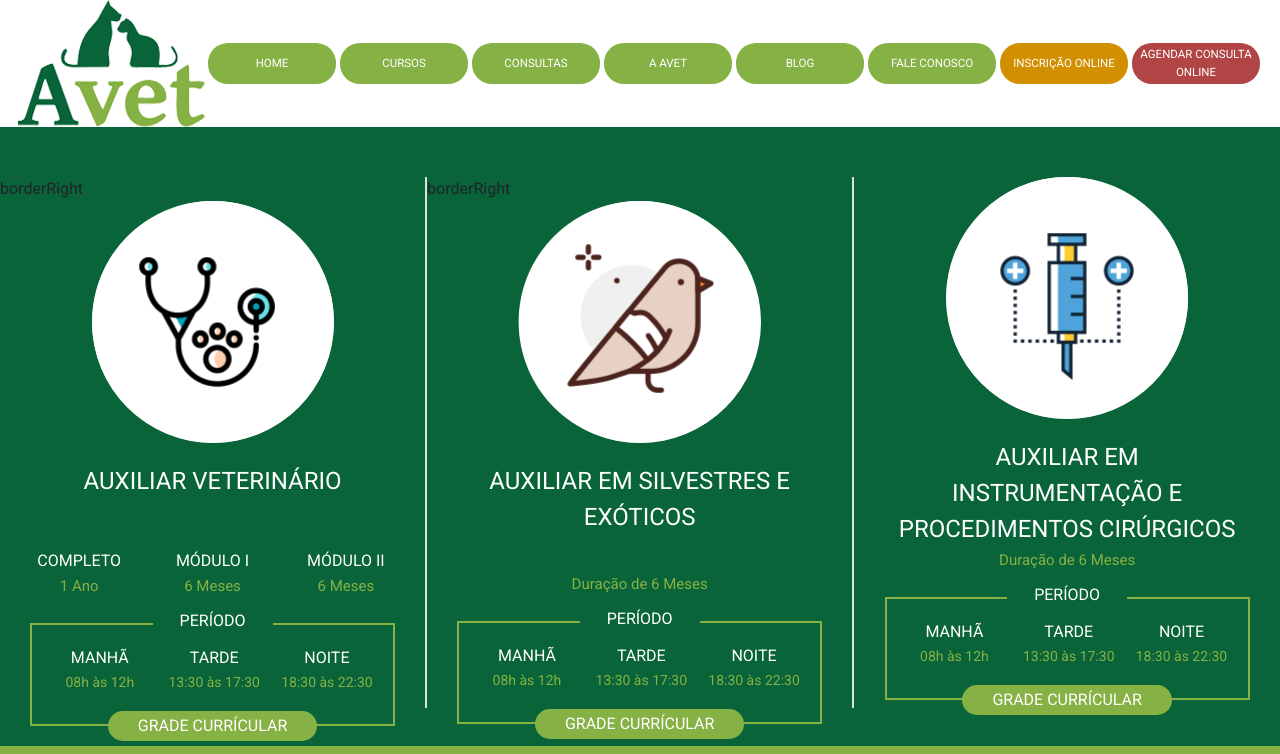
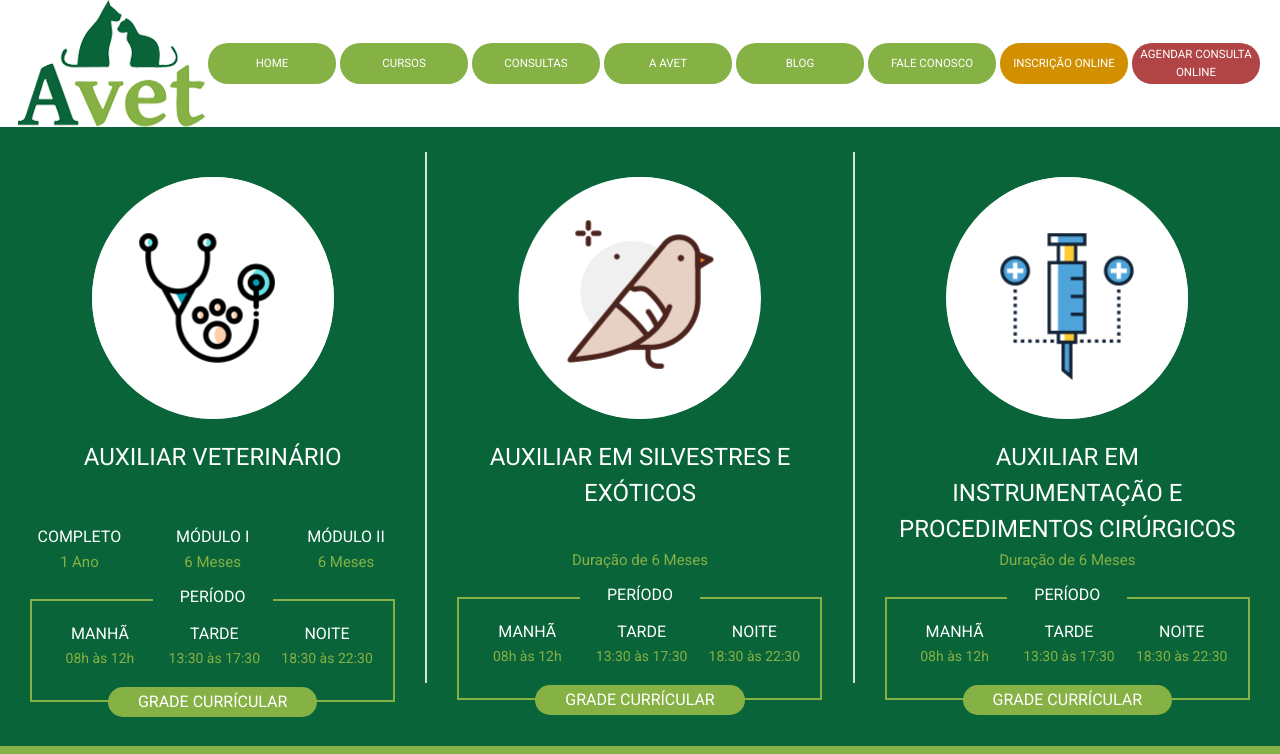
Before and after one commit to marcusviniciusmo/Avet_Cursos_Website, a React (Create React App) app in the folder frontend/: page /cursos in a window 1280 px wide. Shown: the top 754 px of the page. Built offline with nearby package versions, Linux system fonts and the light colour scheme.

Commit message:
Border component styling

```diff
--- a/frontend/src/components/Border/index.tsx
+++ b/frontend/src/components/Border/index.tsx
@@ -1,8 +1,8 @@
+import './styles.css';
+
 function Border() {
   return (
-    <>
-      borderRight
-    </>
+    <div id='borderContainer' />
   );
 };
 
--- /dev/null
+++ b/frontend/src/components/Border/styles.css
@@ -0,0 +1,5 @@
+div#borderContainer {
+  border-right: 2px solid #D4E4DC;
+  height: 531px;
+  margin: auto;
+}
--- a/frontend/src/components/CourseCard/index.tsx
+++ b/frontend/src/components/CourseCard/index.tsx
@@ -11,17 +11,8 @@ function CourseCard() {
       {
         Courses.map((course) => {
           return (
-            <div
-              id='courseCardContainer'
-              style={{
-                borderRight: course.borderRight ? '2px solid #D4E4DC' : 'none'
-              }}
-            >
-              {
-                course.borderRight
-                  ? <Border />
-                  : ''
-              }
+            <>
+              <div id='courseCardContainer' >
                 <div id="courseCardLogoContainer">
                   <img src={course.imageUrl} alt={course.imageDescription} />
                 </div>
@@ -38,7 +29,13 @@ function CourseCard() {
                   infoHeader={course.periodInfoHeader}
                   infoBody={course.periodInfoBody}
                 />
+
               </div>
+              {
+                course.borderRight &&
+                <Border />
+              }
+            </>
           )
         })
       }
```
Lines whose indentation alone changed are shown as unchanged.
